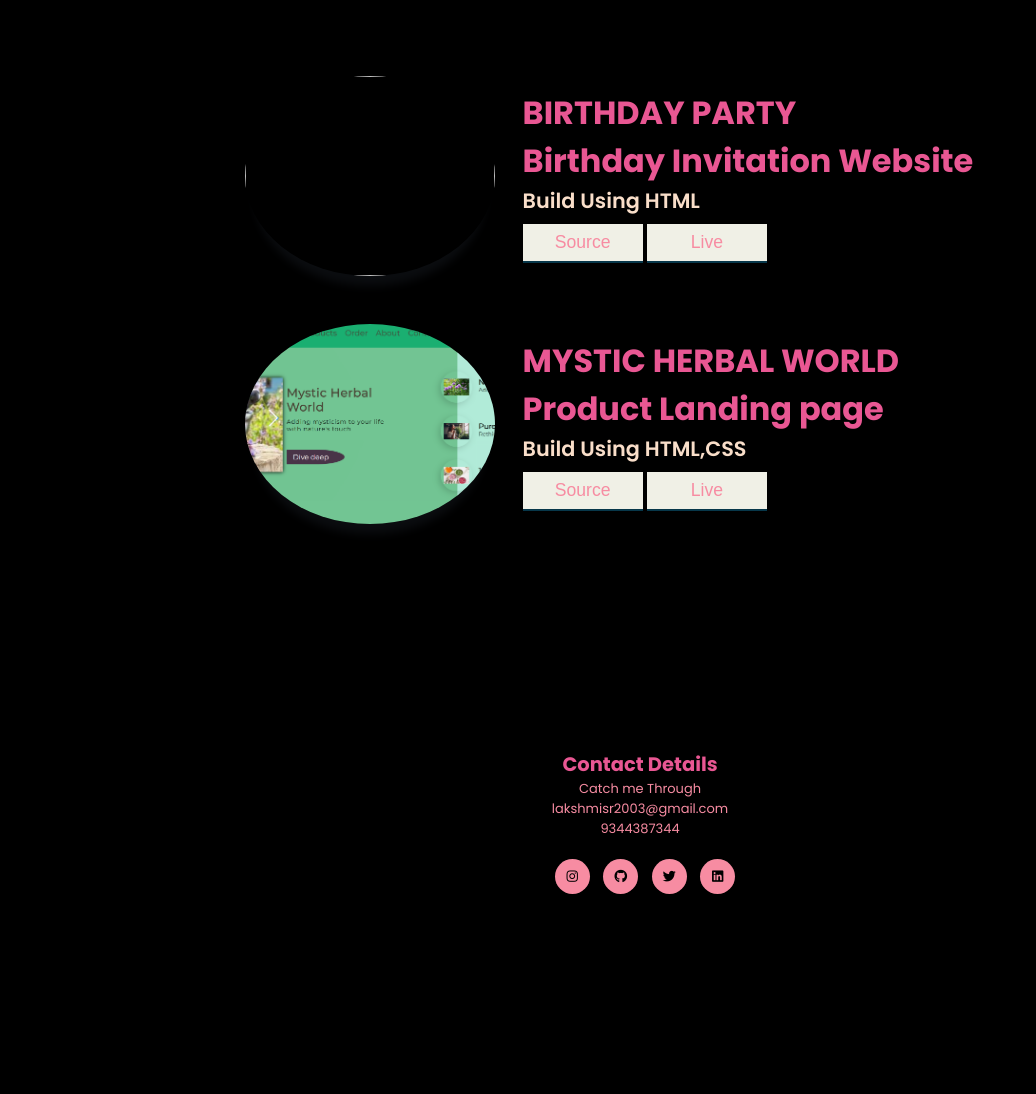
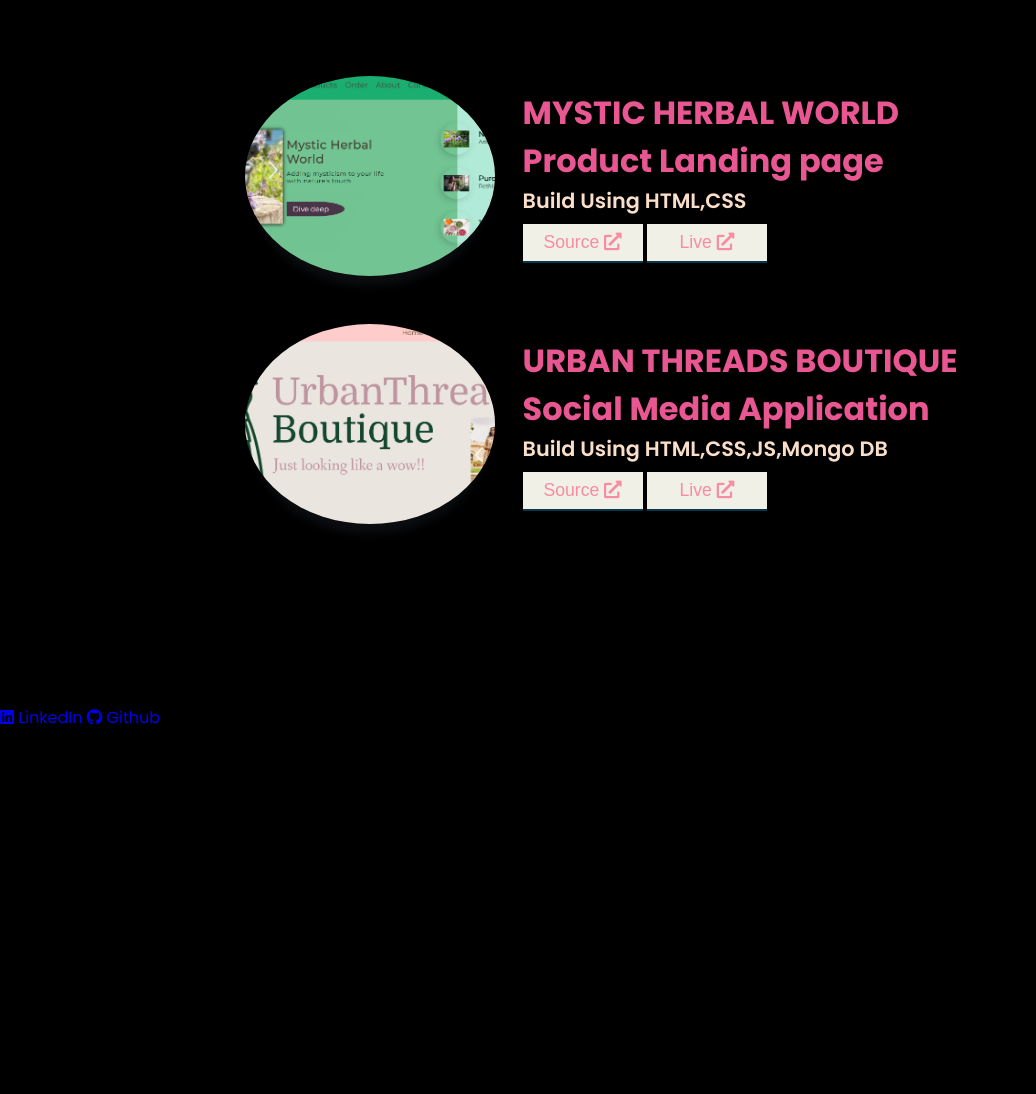
Before and after one commit to Sr-lakshmi/Portfolio, a plain HTML site: page index.html in a window 1280 px wide. Shown: the part 1620-2714 px from the top of the page, without its empty margins (0-1036 px from the left). After the commit the page ends 2350 px from the top, so only its background shows below. Drawn offline with nearby package versions, Linux system fonts and the light colour scheme.

Commit message:
Update index.html

```diff
--- a/index.html
+++ b/index.html
@@ -68,11 +68,9 @@
             <h3>Skills and Developments</h3>
             <ul>
                 <li>HTML,CSS and JS</li>
-                <li>Python,PHP,Node JS,Express</a></li>
-                <li>UI/UX Web Design</li>
-                <li>Testing and Debugging</li>
+                <li>Python,Java</li>
+                <li>React,Node JS,Express</li>
                 <li>Git,Github</li>
-                <li>Excel,Word</li>
             </ul>
         </div>
     </section>
@@ -81,26 +79,26 @@
       <div class="projects">
         <div class="portfolio-content container">
           <div class="proj-1">
-              <img src="birth.png">
+            <img src="herbal.png">
             <div class="proj1-details">
-                <h2>BIRTHDAY PARTY</h2>
-                <h2>Birthday Invitation Website</h2>
-                <p>Build Using HTML</p>
-                <button><a target="blank">Source </a>
+              <h2>MYSTIC HERBAL WORLD</h2>
+              <h2>Product Landing page</h2>
+              <p>Build Using HTML,CSS</p>
+              <button><a target="blank">Source <i class="fas fa-external-link-alt"></i></a>
               </button>
-                <button><a target="blank">Live </a>
+              <button><a target="blank">Live <i class="fas fa-external-link-alt"></i></a>
               </button>
             </div>
           </div>
           <div class="proj-2">
-              <img src="herbal.png">
+            <img src="boutique.png">
             <div class="proj2-details">
-                <h2>MYSTIC HERBAL WORLD</h2>
-                <h2>Product Landing page</h2>
-                <p>Build Using HTML,CSS</p>
-                <button><a target="blank">Source </a>
+              <h2>URBAN THREADS BOUTIQUE</h2>
+              <h2>Social Media Application</h2>
+              <p>Build Using HTML,CSS,JS,Mongo DB</p>
+              <button><a target="blank">Source <i class="fas fa-external-link-alt"></i> </a>
               </button>
-                <button><a target="blank">Live </a>
+              <button><a target="blank">Live <i class="fas fa-external-link-alt"></i></a>
               </button>
             </div>
           </div>
@@ -108,20 +106,48 @@
       </div>
     </section>
 
-    <section id="contact">
-      <div class="contact-info">
-        <h2>Contact Details</h2>
-        <p>Catch me Through </p>
-        <p>lakshmisr2003@gmail.com</p>
-        <p>9344387344</p>
-        <div class="social-links">
-            <i class="fab fa-instagram"></i>
-            <i class="fab fa-github"></i>
-            <i class="fab fa-twitter"></i>
-            <i class="fab fa-linkedin"></i>
+    <div class="contact" id="contact-me">
+      <div class="container">
+        <div class="contact-content">
+          <h2>Contact Me</h2>
+          <p class="mail">
+            Catch me through <i class="fas fa-arrow-right"></i> lakshmisr2003@gmail.com</p>
+          <p class="links">Or find me on:</p>
+          <a href="https://www.linkedin.com/in/lakshmi-sr-686167224" target="_blank"><i class="fab fa-linkedin"></i> LinkedIn</a>
+          <a href="https://github.com/Sr-lakshmi/Sr-lakshmi" target="blank"><i class="fab fa-github"></i> Github</a>
+          <a target="blank"><i class="fab fa-twitter"> Twitter</i></a>
+          <a target="blank"><i class="fab fa-instagram"></i> Instagram</a>
         </div>
       </div>
-    </section>
+    </div>
+
+    <script>
+      $(document).ready(function () {
+      $(window).scroll(function () {
+          if ($(this).scrollTop() > 550) {
+              $('.navbar').addClass('solid');
+              $('.back-to-top').addClass('visible');
+          } else {
+              $('.navbar').removeClass('solid');
+              $('.back-to-top').removeClass('visible');
+          }
+
+      });
+  });
+  $(document).ready(function () {
+      $("a").on('click', function (event) {
+          if (this.hash !== "") {
+              event.preventDefault();
+              var hash = this.hash;
+              $('html, body').animate({
+                  scrollTop: $(hash).offset().top
+              }, 800, function () {
+                  window.location.hash = hash;
+              });
+          }
+      });
+  });
+    </script>
 
   </body>
 </html>
```
Lines whose indentation alone changed are shown as unchanged.
